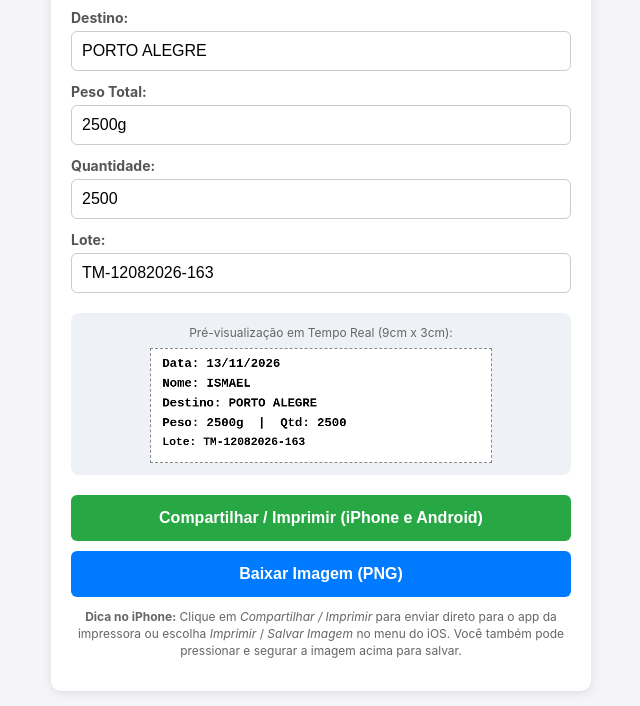
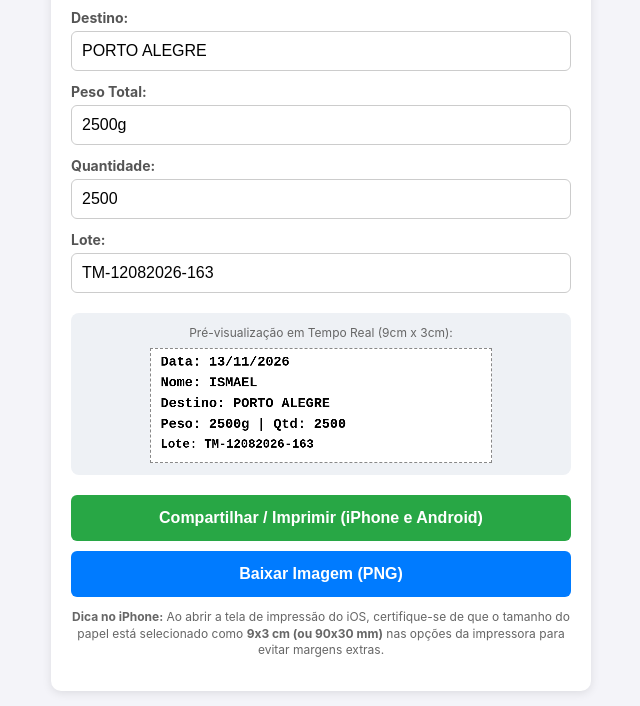
Before and after one commit to unsnap1264/gerador-etiquetas, a plain HTML site: page index.html in a window 1280 px wide. Shown: the part 141-847 px from the top of the page, without its empty margins (319-959 px from the left). Drawn offline with Linux system fonts and the light colour scheme.

Commit message:
Fix size was too small

```diff
--- a/index.html
+++ b/index.html
@@ -56,7 +56,6 @@
             color: #666;
             margin-bottom: 8px;
         }
-        /* O Canvas tem tamanho real de 720x240px (9x3cm a 203 DPI), mas ajusta na tela do celular */
         canvas {
             width: 100%;
             max-width: 9cm;
@@ -129,8 +128,8 @@
 
     <div class="preview-box">
         <span>Pré-visualização em Tempo Real (9cm x 3cm):</span>
-        <!-- Resolução exata de 203 DPI (8 pontos por mm): 90mm = 720px | 30mm = 240px -->
-        <canvas id="etiquetaCanvas" width="720" height="240"></canvas>
+        <!-- Alta densidade (300 DPI equivalentes: 1063x354px) para preencher toda a etiqueta no iOS -->
+        <canvas id="etiquetaCanvas" width="1063" height="354"></canvas>
     </div>
 
     <div class="btn-group">
@@ -139,7 +138,7 @@
     </div>
 
     <p class="dica-ios">
-        <strong>Dica no iPhone:</strong> Clique em <em>Compartilhar / Imprimir</em> para enviar direto para o app da impressora ou escolha <em>Imprimir</em> / <em>Salvar Imagem</em> no menu do iOS. Você também pode pressionar e segurar a imagem acima para salvar.
+        <strong>Dica no iPhone:</strong> Ao abrir a tela de impressão do iOS, certifique-se de que o tamanho do papel está selecionado como <strong>9x3 cm (ou 90x30 mm)</strong> nas opções da impressora para evitar margens extras.
     </p>
 </div>
 
@@ -155,20 +154,20 @@
         const lote = document.getElementById('lote').value || 'N/A';
         const dataAtual = new Date().toLocaleDateString('pt-BR');
 
-        // 1. Preenche o fundo branco sólido (essencial para impressoras térmicas)
+        // 1. Fundo branco sólido
         ctx.fillStyle = '#FFFFFF';
         ctx.fillRect(0, 0, canvas.width, canvas.height);
 
-        // 2. Configura a tipografia nítida em preto puro
+        // 2. Tipografia grande e nítida ocupando toda a área útil (1063 x 354)
         ctx.fillStyle = '#000000';
         ctx.textBaseline = 'top';
 
-        const margemEsquerda = 24;
-        let posY = 18;
-        const espacoLinha = 42;
+        const margemEsquerda = 30;
+        let posY = 20;
+        const espacoLinha = 65;
 
         // Linha 1: Data
-        ctx.font = 'bold 26px monospace';
+        ctx.font = 'bold 42px monospace';
         ctx.fillText(`Data: ${dataAtual}`, margemEsquerda, posY);
         posY += espacoLinha;
 
@@ -181,15 +180,14 @@
         posY += espacoLinha;
 
         // Linha 4: Peso e Quantidade
-        ctx.fillText(`Peso: ${peso}  |  Qtd: ${qtd}`, margemEsquerda, posY);
+        ctx.fillText(`Peso: ${peso} | Qtd: ${qtd}`, margemEsquerda, posY);
         posY += espacoLinha;
 
         // Linha 5: Lote
-        ctx.font = 'bold 24px monospace';
+        ctx.font = 'bold 38px monospace';
         ctx.fillText(`Lote: ${lote}`, margemEsquerda, posY);
     }
 
-    // Baixa a imagem PNG diretamente
     function baixarImagem() {
         const nome = document.getElementById('nome').value || 'cliente';
         const link = document.createElement('a');
@@ -198,14 +196,12 @@
         link.click();
     }
 
-    // Usa a API nativa de compartilhamento do iPhone/Android (abre o menu de Imprimir, Salvar na Galeria ou enviar pro app Zebra)
     function compartilharOuImprimir() {
         const nome = document.getElementById('nome').value || 'cliente';
 
         canvas.toBlob(async function(blob) {
             const arquivo = new File([blob], `etiqueta_${nome}.png`, { type: 'image/png' });
 
-            // Verifica se o navegador suporta compartilhamento nativo de arquivos (funciona no Safari iOS e Chrome Android)
             if (navigator.canShare && navigator.canShare({ files: [arquivo] })) {
                 try {
                     await navigator.share({
@@ -213,10 +209,9 @@
                         title: `Etiqueta - ${nome}`
                     });
                 } catch (err) {
-                    console.log('Compartilhamento cancelado ou falhou:', err);
+                    console.log('Compartilhamento cancelado:', err);
                 }
             } else {
-                // Fallback para computador desktop: abre apenas a imagem limpa em uma nova aba e chama a impressão
                 const dataUrl = canvas.toDataURL('image/png');
                 const janela = window.open('', '_blank');
                 janela.document.write(`
@@ -232,7 +227,6 @@
         }, 'image/png');
     }
 
-    // Desenha a etiqueta inicial assim que a página carrega
     window.onload = desenharEtiqueta;
 </script>
 
```
